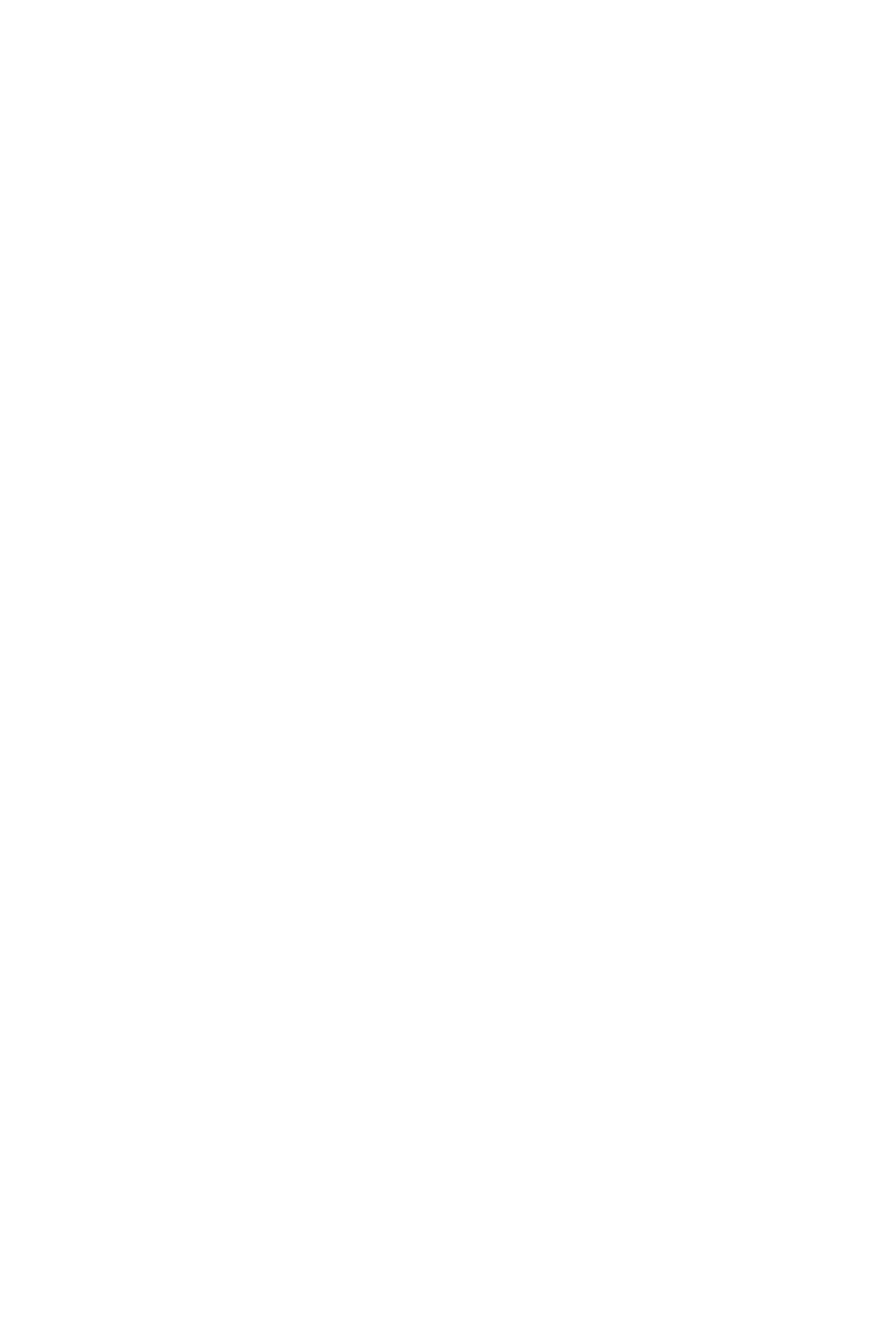
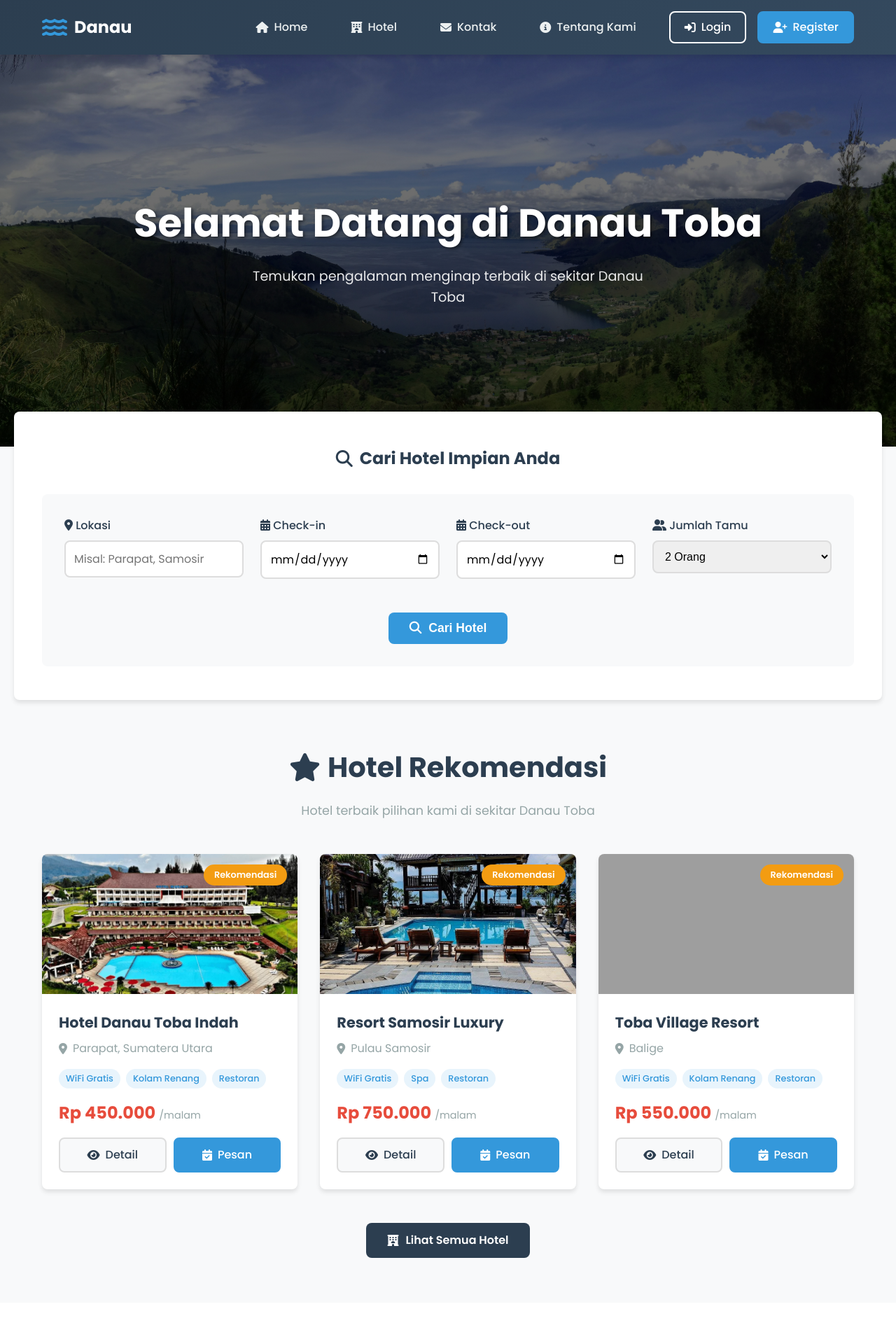
Before and after one commit to JohannesMRS/pemesanan-hotel, a PHP site: page /danautoba-ticketing/pages/home.php in a window 1280 px wide. Before the commit the part shown is empty. Shown: the top 1920 px of the page at 70% size. Before the commit the page ends 800 px from the top, so only its background shows below. Run offline with PHP 8.4, Linux system fonts and the light colour scheme; data comes from the database, SQL or seed files in the repository; grey boxes are pictures that could not be loaded.

Commit message:
first commit

```diff
--- a/auth/login.php
+++ b/auth/login.php
@@ -5,7 +5,7 @@
     <meta charset="UTF-8">
     <meta name="viewport" content="width=device-width, initial-scale=1.0">
     <title>Login - Danau Toba Ticketing</title>
-    <link rel="stylesheet" href="../assets/css/auth.css">
+    <link rel="stylesheet" href="../assets/style/auth.css">
     <link rel="stylesheet" href="https://cdnjs.cloudflare.com/ajax/libs/font-awesome/6.4.0/css/all.min.css">
 </head>
 <body>
@@ -28,7 +28,7 @@
                 </div>
             <?php endif; ?>
 
-            <form action="process_login.php" method="POST" class="auth-form">
+            <form action="proses_login.php" method="POST" class="auth-form">
                 <div class="form-group">
                     <label for="username"><i class="fas fa-user"></i> Username atau Email</label>
                     <input type="text" id="username" name="username" required
@@ -48,7 +48,7 @@
 
             <div class="auth-footer">
                 <p>Belum punya akun? <a href="register.php">Daftar disini</a></p>
-                <p><a href="../index.php"><i class="fas fa-home"></i> Kembali ke Home</a></p>
+                <p><a href="../pages/home.php"><i class="fas fa-home"></i> Kembali ke Home</a></p>
             </div>
         </div>
     </div>
--- a/auth/register.php
+++ b/auth/register.php
@@ -5,7 +5,7 @@
     <meta charset="UTF-8">
     <meta name="viewport" content="width=device-width, initial-scale=1.0">
     <title>Register - Danau Toba Ticketing</title>
-    <link rel="stylesheet" href="../assets/css/auth.css">
+    <link rel="stylesheet" href="../assets/style/auth.css">
     <link rel="stylesheet" href="https://cdnjs.cloudflare.com/ajax/libs/font-awesome/6.4.0/css/all.min.css">
 </head>
 <body>
@@ -28,7 +28,7 @@
                 </div>
             <?php endif; ?>
 
-            <form action="process_register.php" method="POST" class="auth-form">
+            <form action="proses_login.php" method="POST" class="auth-form">
                 <div class="form-group">
                     <label for="username"><i class="fas fa-user"></i> Username</label>
                     <input type="text" id="username" name="username" required
@@ -60,7 +60,7 @@
 
             <div class="auth-footer">
                 <p>Sudah punya akun? <a href="login.php">Login disini</a></p>
-                <p><a href="../index.php"><i class="fas fa-home"></i> Kembali ke Home</a></p>
+                <p><a href="../pages/home.php"><i class="fas fa-home"></i> Kembali ke Home</a></p>
             </div>
         </div>
     </div>
--- a/config/database.php
+++ b/config/database.php
@@ -46,7 +46,7 @@ function isAdmin() {
 // Redirect if not logged in
 function requireLogin() {
     if (!isLoggedIn()) {
-        header('Location: ' . getBaseUrl() . 'auth/login.php');
+        header('Location: ' . getBaseUrl() . '../auth/login.php');
         exit();
     }
 }
@@ -55,7 +55,7 @@ function requireLogin() {
 function requireAdmin() {
     requireLogin();
     if (!isAdmin()) {
-        header('Location: ' . getBaseUrl() . 'index.php');
+        header('Location: ' . getBaseUrl() . '../pages/home.php');
         exit();
     }
 }
--- a/database.sql
+++ b/database.sql
@@ -59,7 +59,7 @@ VALUES ('admin', 'admin@danautoba.com', '$2y$10$YourHashedPasswordHere', 'admin'
 
 -- Insert sample hotels
 INSERT INTO hotels (name, description, location, price_per_night, amenities, image_url, is_recommended) VALUES
-('Hotel Danau Toba Indah', 'Hotel dengan pemandangan langsung ke Danau Toba', 'Parapat, Sumatera Utara', 450000, '["WiFi Gratis", "Kolam Renang", "Restoran", "Parkir Gratis"]', 'hotel1.jpg', 1),
-('Resort Samosir Luxury', 'Resort mewah di pulau Samosir', 'Pulau Samosir', 750000, '["WiFi Gratis", "Spa", "Restoran", "Fitness Center", "Parkir Gratis"]', 'hotel2.jpg', 1),
+('Hotel Danau Toba Indah', 'Hotel dengan pemandangan langsung ke Danau Toba', 'Parapat, Sumatera Utara', 450000, '["WiFi Gratis", "Kolam Renang", "Restoran", "Parkir Gratis"]', 'hotelNiagara.jpg', 1),
+('Resort Samosir Luxury', 'Resort mewah di pulau Samosir', 'Pulau Samosir', 750000, '["WiFi Gratis", "Spa", "Restoran", "Fitness Center", "Parkir Gratis"]', 'samosirVilla.jpg', 1),
 ('Hotel Silimalombu', 'Hotel nyaman dengan harga terjangkau', 'Silimalombu', 250000, '["WiFi Gratis", "Restoran", "Parkir Gratis"]', 'hotel3.jpg', 0),
 ('Toba Village Resort', 'Resort dengan konsep tradisional Batak', 'Balige', 550000, '["WiFi Gratis", "Kolam Renang", "Restoran", "Parkir Gratis", "Tour Guide"]', 'hotel4.jpg', 1);
--- a/includes/header.php
+++ b/includes/header.php
@@ -1,16 +1,18 @@
 <?php
-require_once 'config/database.php';
+require_once __DIR__ . '/../config/database.php';
 ?>
 <!DOCTYPE html>
 <html lang="id">
+
 <head>
     <meta charset="UTF-8">
     <meta name="viewport" content="width=device-width, initial-scale=1.0">
     <title><?php echo isset($page_title) ? $page_title . ' - ' : ''; ?>Danau Toba Ticketing</title>
-    <link rel="stylesheet" href="assets/style/style.css">
+    <link rel="stylesheet" href="<?php echo getBaseUrl(); ?>../assets/style/style.css">
     <link rel="stylesheet" href="https://cdnjs.cloudflare.com/ajax/libs/font-awesome/6.4.0/css/all.min.css">
     <link href="https://fonts.googleapis.com/css2?family=Poppins:wght@300;400;500;600;700&display=swap" rel="stylesheet">
 </head>
+
 <body>
     <!-- Header & Navigation -->
     <header class="header">
@@ -18,31 +20,31 @@ require_once 'config/database.php';
             <div class="nav-container">
                 <!-- Logo -->
                 <div class="logo">
-                    <a href="index.php">
+                    <a href="../pages/home.php">
                         <i class="fas fa-water"></i>
-                        <span>Danau Toba Ticketing</span>
+                        <span>Danau</span>
                     </a>
                 </div>
 
                 <!-- Navigation Menu -->
                 <ul class="nav-menu">
                     <li class="nav-item">
-                        <a href="index.php" class="nav-link <?php echo basename($_SERVER['PHP_SELF']) == 'index.php' ? 'active' : ''; ?>">
+                        <a href="../pages/home.php" class="nav-link <?php echo basename($_SERVER['PHP_SELF']) == 'index.php' ? 'active' : ''; ?>">
                             <i class="fas fa-home"></i> Home
                         </a>
                     </li>
                     <li class="nav-item">
-                        <a href="pages/hotels.php" class="nav-link <?php echo basename($_SERVER['PHP_SELF']) == 'hotels.php' ? 'active' : ''; ?>">
+                        <a href="../pages/hotels.php" class="nav-link <?php echo basename($_SERVER['PHP_SELF']) == 'hotels.php' ? 'active' : ''; ?>">
                             <i class="fas fa-hotel"></i> Hotel
                         </a>
                     </li>
                     <li class="nav-item">
-                        <a href="pages/contact.php" class="nav-link <?php echo basename($_SERVER['PHP_SELF']) == 'contact.php' ? 'active' : ''; ?>">
+                        <a href="../pages/contact.php" class="nav-link <?php echo basename($_SERVER['PHP_SELF']) == 'contact.php' ? 'active' : ''; ?>">
                             <i class="fas fa-envelope"></i> Kontak
                         </a>
                     </li>
                     <li class="nav-item">
-                        <a href="pages/about.php" class="nav-link <?php echo basename($_SERVER['PHP_SELF']) == 'about.php' ? 'active' : ''; ?>">
+                        <a href="../pages/about.php" class="nav-link <?php echo basename($_SERVER['PHP_SELF']) == 'about.php' ? 'active' : ''; ?>">
                             <i class="fas fa-info-circle"></i> Tentang Kami
                         </a>
                     </li>
@@ -64,10 +66,10 @@ require_once 'config/database.php';
                                 </div>
                             </div>
                         <?php else: ?>
-                            <a href="auth/login.php" class="btn-login">
+                            <a href="../auth/login.php" class="btn-login">
                                 <i class="fas fa-sign-in-alt"></i> Login
                             </a>
-                            <a href="auth/register.php" class="btn-register">
+                            <a href="../auth/register.php" class="btn-register">
                                 <i class="fas fa-user-plus"></i> Register
                             </a>
                         <?php endif; ?>
--- a/pages/contact.php
+++ b/pages/contact.php
@@ -1,5 +1,4 @@
 <?php
-require_once '../config/database.php';
 $page_title = "Kontak";
 require_once '../includes/header.php';
 
--- a/pages/home.php
+++ b/pages/home.php
@@ -0,0 +1,168 @@
+<?php
+require_once '../config/database.php';
+$page_title = "Home";
+require_once '../includes/header.php';
+$conn = getConnection();
+?>
+
+<!-- Hero Section with Background -->
+<section class="hero">
+    <div class="hero-background">
+        <div class="hero-overlay"></div>
+        <div class="hero-content">
+            <h1>Selamat Datang di Danau Toba</h1>
+            <p>Temukan pengalaman menginap terbaik di sekitar Danau Toba</p>
+        </div>
+    </div>
+</section>
+
+<!-- Search Section -->
+<section class="search-section">
+    <div class="container">
+        <div class="search-box">
+            <h2><i class="fas fa-search"></i> Cari Hotel Impian Anda</h2>
+            <form action="pages/hotels.php" method="GET" class="search-form">
+                <div class="form-row">
+                    <div class="form-group">
+                        <label for="location"><i class="fas fa-map-marker-alt"></i> Lokasi</label>
+                        <input type="text" id="location" name="location" placeholder="Misal: Parapat, Samosir">
+                    </div>
+
+                    <div class="form-group">
+                        <label for="check-in"><i class="fas fa-calendar-alt"></i> Check-in</label>
+                        <input type="date" id="check-in" name="check_in">
+                    </div>
+
+                    <div class="form-group">
+                        <label for="check-out"><i class="fas fa-calendar-alt"></i> Check-out</label>
+                        <input type="date" id="check-out" name="check_out">
+                    </div>
+
+                    <div class="form-group">
+                        <label for="guests"><i class="fas fa-user-friends"></i> Jumlah Tamu</label>
+                        <select id="guests" name="guests">
+                            <option value="1">1 Orang</option>
+                            <option value="2" selected>2 Orang</option>
+                            <option value="3">3 Orang</option>
+                            <option value="4">4 Orang</option>
+                            <option value="5">5+ Orang</option>
+                        </select>
+                    </div>
+                </div>
+
+                <button type="submit" class="btn-search">
+                    <i class="fas fa-search"></i> Cari Hotel
+                </button>
+            </form>
+        </div>
+    </div>
+</section>
+
+<!-- Recommended Hotels -->
+<section class="recommended-section">
+    <div class="container">
+        <div class="section-header">
+            <h2><i class="fas fa-star"></i> Hotel Rekomendasi</h2>
+            <p>Hotel terbaik pilihan kami di sekitar Danau Toba</p>
+        </div>
+
+        <div class="hotel-grid">
+            <?php
+            $query = "SELECT * FROM hotels WHERE is_recommended = 1 LIMIT 4";
+            $result = $conn->query($query);
+
+            if ($result->num_rows > 0):
+                while ($hotel = $result->fetch_assoc()):
+                    $amenities = json_decode($hotel['amenities'], true);
+            ?>
+                    <div class="hotel-card">
+                        <div class="hotel-image">
+                            <img src="img/<?php echo $hotel['image_url'] ?: 'default.jpg'; ?>"
+                                alt="<?php echo htmlspecialchars($hotel['name']); ?>">
+                            <div class="hotel-badge">Rekomendasi</div>
+                        </div>
+
+                        <div class="hotel-info">
+                            <h3><?php echo htmlspecialchars($hotel['name']); ?></h3>
+                            <p class="hotel-location">
+                                <i class="fas fa-map-marker-alt"></i>
+                                <?php echo htmlspecialchars($hotel['location']); ?>
+                            </p>
+
+                            <div class="hotel-amenities">
+                                <?php if ($amenities): ?>
+                                    <?php foreach (array_slice($amenities, 0, 3) as $amenity): ?>
+                                        <span class="amenity-tag"><?php echo htmlspecialchars($amenity); ?></span>
+                                    <?php endforeach; ?>
+                                <?php endif; ?>
+                            </div>
+
+                            <div class="hotel-price">
+                                <span class="price">Rp <?php echo number_format($hotel['price_per_night'], 0, ',', '.'); ?></span>
+                                <span class="price-label">/malam</span>
+                            </div>
+
+                            <div class="hotel-actions">
+                                <a href="pages/hotel-detail.php?id=<?php echo $hotel['id']; ?>" class="btn-view">
+                                    <i class="fas fa-eye"></i> Detail
+                                </a>
+                                <a href="pages/booking.php?hotel_id=<?php echo $hotel['id']; ?>" class="btn-book">
+                                    <i class="fas fa-calendar-check"></i> Pesan
+                                </a>
+                            </div>
+                        </div>
+                    </div>
+                <?php
+                endwhile;
+            else:
+                ?>
+                <div class="no-data">
+                    <i class="fas fa-hotel fa-3x"></i>
+                    <p>Belum ada hotel rekomendasi</p>
+                </div>
+            <?php endif; ?>
+        </div>
+
+        <div class="view-all">
+            <a href="hotels.php" class="btn-view-all">
+                <i class="fas fa-hotel"></i> Lihat Semua Hotel
+            </a>
+        </div>
+    </div>
+</section>
+
+<!-- Features Section -->
+<section class="features-section">
+    <div class="container">
+        <div class="features-grid">
+            <div class="feature-card">
+                <i class="fas fa-shield-alt"></i>
+                <h3>Aman & Terpercaya</h3>
+                <p>Transaksi aman dengan sistem pembayaran terpercaya</p>
+            </div>
+
+            <div class="feature-card">
+                <i class="fas fa-headset"></i>
+                <h3>24/7 Support</h3>
+                <p>Customer service siap membantu kapan saja</p>
+            </div>
+
+            <div class="feature-card">
+                <i class="fas fa-tags"></i>
+                <h3>Harga Terbaik</h3>
+                <p>Garansi harga terbaik di Danau Toba</p>
+            </div>
+
+            <div class="feature-card">
+                <i class="fas fa-award"></i>
+                <h3>Hotel Berkualitas</h3>
+                <p>Hotel pilihan dengan fasilitas lengkap</p>
+            </div>
+        </div>
+    </div>
+</section>
+
+<?php
+$conn->close();
+require_once '../includes/footer.php';
+?>
```
Also changed, not shown: index.php (deleted, +0 -168 lines), pages/hotels.php (+4 -4 lines), img/hotelNiagara.jpg (added), img/samosirVilla.jpg (added).
